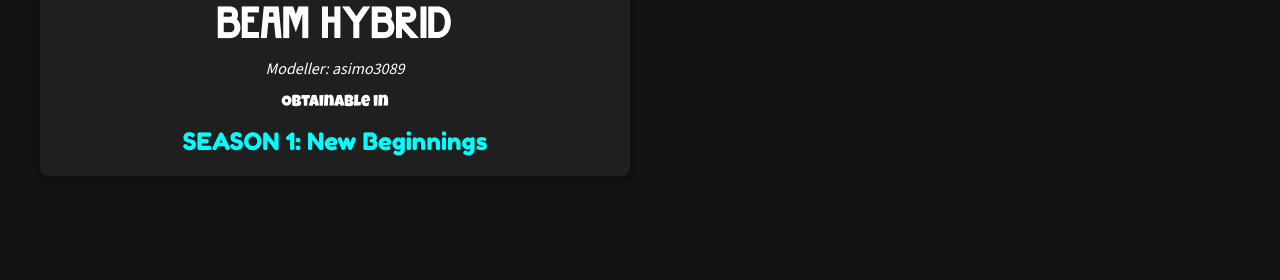
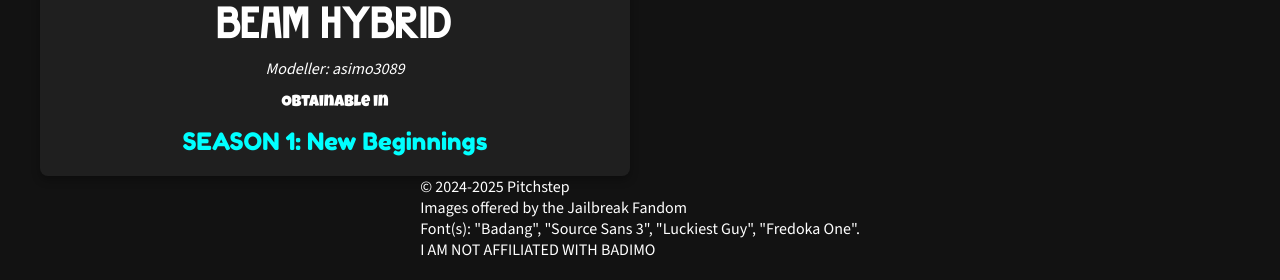
Before and after one commit to Pitchstep/seth.run, a plain HTML site: page jblimited/seasonals.html in a window 1280 px wide. Shown: the part 5658-5938 px from the top of the page. Before the commit the page ends 5854 px from the top, so only its background shows below. Drawn offline with nearby package versions, Linux system fonts and the light colour scheme.

Commit message:
Update seasonals.html

```diff
--- a/jblimited/seasonals.html
+++ b/jblimited/seasonals.html
@@ -271,4 +271,5 @@
     </div>
 
 </body>
+      <footer>© 2024-2025 Pitchstep<br>Images offered by the Jailbreak Fandom<br>Font(s): "Badang", "Source Sans 3", "Luckiest Guy", "Fredoka One".<br>I AM NOT AFFILIATED WITH BADIMO</footer>
 </html>
```
